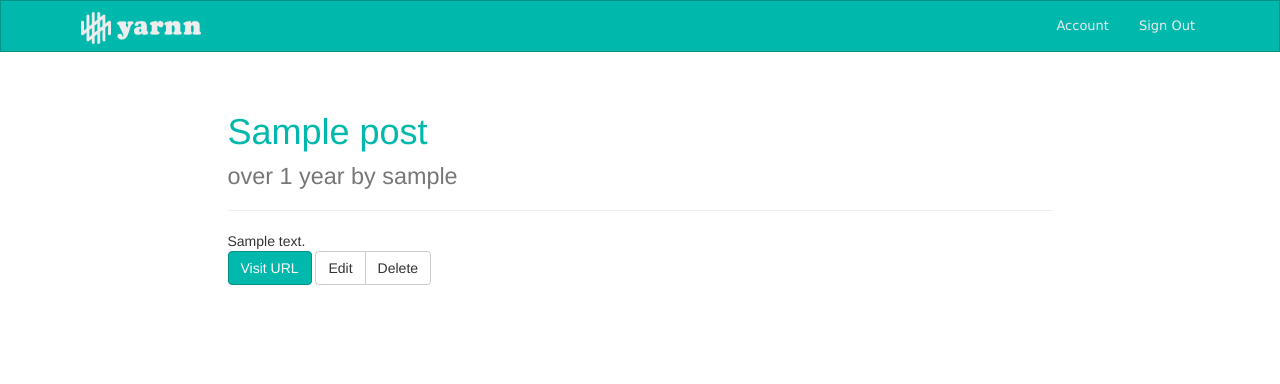
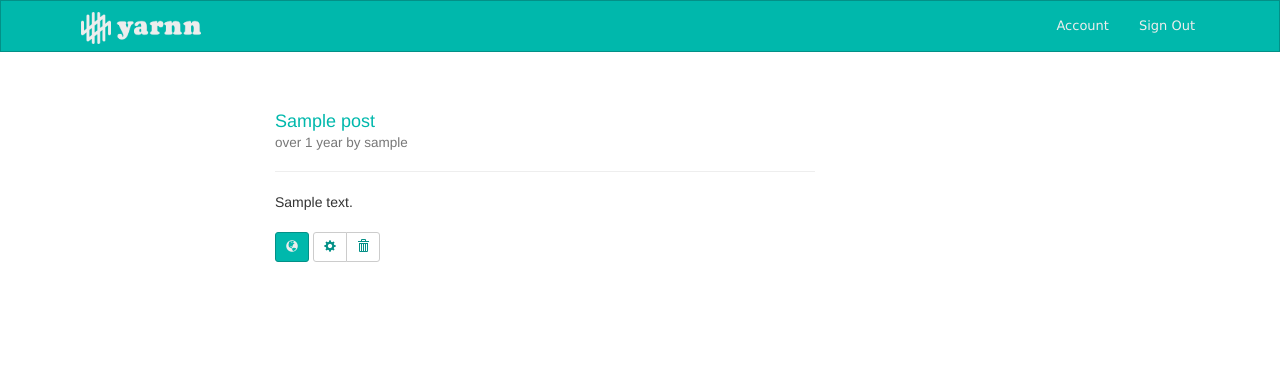
Before and after one commit to ddonche/yarnn, a Rails app: page /posts/1 in a window 1280 px wide. Shown: the top 384 px of the page. Run offline with Rails 7, Linux system fonts and the light colour scheme; a user stored in the database is signed in; tables that the repository leaves empty hold one stand-in row (values such as "Sample post"); style sheets or scripts are compiled from the project's sources; some libraries are stand-ins or nearby versions.

Commit message:
messed with styling

```diff
--- a/app/assets/stylesheets/application.css.scss
+++ b/app/assets/stylesheets/application.css.scss
@@ -54,7 +54,7 @@ a:hover {
  padding: 1%;
 }
 
-#main_content {
+#main-content {
 	#content {
 		float: none;
 	}
--- a/app/views/layouts/application.html.erb
+++ b/app/views/layouts/application.html.erb
@@ -30,12 +30,12 @@
     </div>
   </header>
 
-      <div id="main_content" class="container">
+      <div id="main-content" class="container">
     		<% flash.each do |name, msg| %>
     			<%= content_tag(:div, msg, class: "alert alert-info") %>
     		<% end %>
 
-    		<div id="content" class="col-md-9 center-block">
+    		<div id="content" class="col-md-6 col-md-offset-2">
     			<%= yield %>
     		</div>
     	</div>
--- a/app/views/posts/show.html.erb
+++ b/app/views/posts/show.html.erb
@@ -1,20 +1,25 @@
 <div class="page-header">
-  <h1><a href="<%= @post.url %>"><%= @post.title %></a><br> <small><%= time_ago_in_words(@post.created_at) %> by <%= @post.user.username %></small></h1>
+  <h4><a href="<%= @post.url %>"><%= @post.title %></a><br> <small><%= time_ago_in_words(@post.created_at) %> by <%= @post.user.username %></small></h4>
 </div>
 
-<div class="content">
+<div class="main-content">
 	<%= @post.content %>
-</div>
+</div><br />
 
 <% if @post.url? %>
 	<div class="btn-group">
-			<%= link_to 'Visit URL', @post.url, class: "btn btn-primary" %>
+			<%= link_to @post.url, class: "btn btn-primary btn-sm" do %>
+				<span class="glyphicon glyphicon-globe" style="color: #ededed;"></span>
+			<% end %>
 	</div>
 <% end %>
 
 <% if @post.user == current_user %>
 	<div class="btn-group">
-		<%= link_to 'Edit', edit_post_path(@post), class: "btn btn-default" %>
-		<%= link_to 'Delete', @post, method: :delete, data: { confirm: 'Are you sure?' }, class: "btn btn-default" %>
-	</div>
+	<%= link_to edit_post_path(@post), class: "btn btn-default btn-sm", style: "color: #039087;" do %>
+		<span class="glyphicon glyphicon-cog"></span>
+	<% end %>
+	<%= link_to @post, method: :delete, data: { confirm: 'Are you sure?' }, class: "btn btn-default btn-sm", style: "color: #039087;" do %>
+		<span class="glyphicon glyphicon-trash"></span>
+	<% end %>
 <% end %>
```
Also changed, not shown: app/views/posts/index.html.erb (+17 -5 lines).
